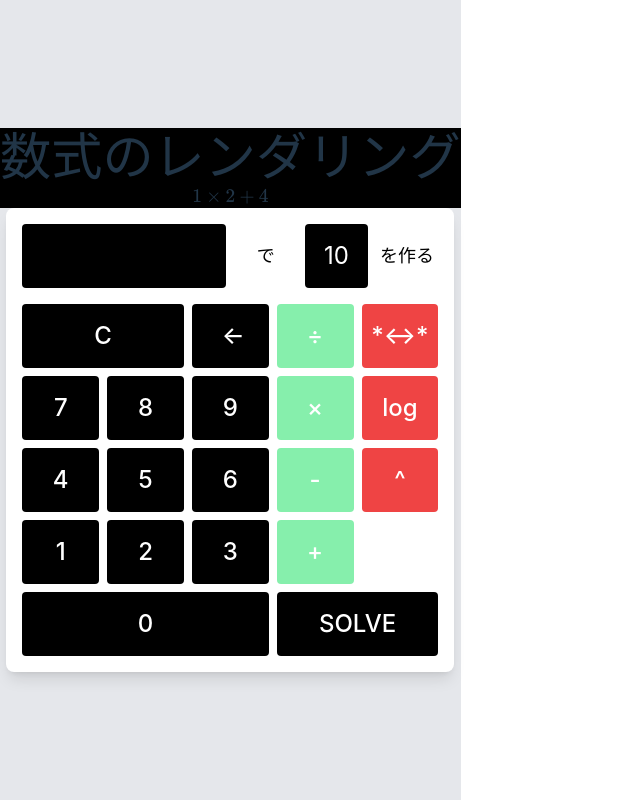
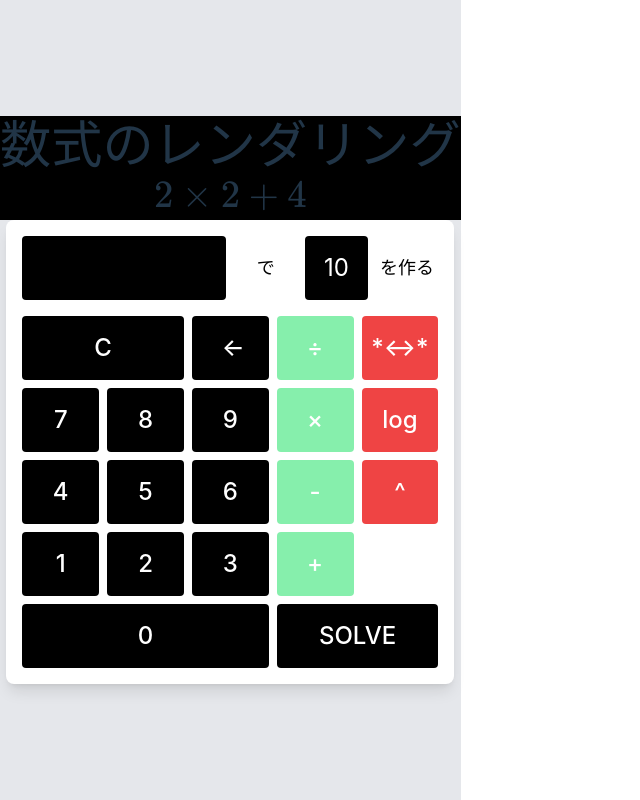
Before and after one commit to cijb-7724/make10_2.0, a React (Vite) app: page / in a window 1280 px wide. Shown: the whole page, without its empty margins (0-640 px from the left). Built offline with nearby package versions, Linux system fonts and the light colour scheme.

Commit message:
feat: texの表示，優先順位つきでカッコの有無を決める

```diff
--- a/src/App.tsx
+++ b/src/App.tsx
@@ -45,23 +45,42 @@ const App: React.FC = () => {
     setDisplayText("");
   };
 
-  const formula: FormulaNode = {
+  // 初期のFormulaNodeをuseStateで設定
+  const [formulaNode, setFormulaNode] = useState<FormulaNode>({
     operator: "add",
     left: {
       operator: "mul",
-      left: 1,
-      right: 2,
+      left: {
+        result: 2,
+      },
+      right: {
+        result: 2,
+      },
       result: 2,
     },
-    right: 4,
+    right: {
+      result: 4,
+    },
     result: 10,
+  });
+
+  // SOLVEボタンがクリックされたときの処理
+  const handleSolveClick = () => {
+    // solve関数で計算した新しいノードをformulaNodeに設定
+    const newFormulaNode = solve(displayText, buttonStates);
+    if (newFormulaNode !== null) {
+      setFormulaNode(newFormulaNode);
+      console.log(newFormulaNode);
+    } else {
+      console.log("解が見つかりませんでした");
+    }
   };
 
   return (
     <div className="flex flex-col items-center justify-center min-h-screen bg-gray-200 w-full">
       <div className="flex bg-black text-red items-center justify-center flex-col">
         <h1>数式のレンダリング</h1>
-        <FormulaRenderer formulaNode={formula} />
+        <FormulaRenderer formulaNode={formulaNode} />
       </div>
 
       <div className="p-4 bg-white rounded-lg shadow-lg w-full max-w-md">
@@ -110,10 +129,16 @@ const App: React.FC = () => {
               className="calc-button bg-black text-white text-2xl h-16 rounded flex items-center justify-center col-span-3"
               onClick={() => handleNumberClick("0")}
             >0</button>
+            {/* <button
+              className="calc-button bg-black text-white text-2xl h-16 rounded col-span-2"
+              onClick={() => solve(displayText, buttonStates)}
+            >SOLVE</button> */}
             <button
               className="calc-button bg-black text-white text-2xl h-16 rounded col-span-2"
-              onClick={() => solve(displayText, buttonStates)}
-            >SOLVE</button>
+              onClick={handleSolveClick}
+            >
+              SOLVE
+            </button>
           </div>
         </div>
       </div>
--- a/src/components/FormulaRenderer.tsx
+++ b/src/components/FormulaRenderer.tsx
@@ -20,7 +20,18 @@ const FormulaRenderer: React.FC<FormulaRendererProps> = ({ formulaNode }) => {
     }
   }, [formulaNode]);
 
-  return <div id="math-container" className="formula-container" />;
+  // return <div id="math-container" className="formula-container" />;
+  return (
+    <div
+      id="math-container"
+      className="formula-container"
+      style={{
+        fontSize: "2rem",
+        fontFamily: "'STIX Two Math', 'Times New Roman', serif"
+      }}
+    />
+  );
+
 };
 
 export default FormulaRenderer;
--- a/src/utils/convertToTex.ts
+++ b/src/utils/convertToTex.ts
@@ -1,34 +1,55 @@
 // src/utils/convertToTex.ts
 export type FormulaNode = {
   operator?: string;
-  left?: FormulaNode | number;
-  right?: FormulaNode | number;
+  left?: FormulaNode;
+  right?: FormulaNode;
   result: number;
 };
 
+// 演算子の優先順位を定義
+const precedence: { [key: string]: number } = {
+  "add": 1,
+  "sub": 1,
+  "mul": 2,
+  "div": 2,
+  "exp": 3,
+  "log": 3,
+};
+
 // TEX表現に変換する関数
-export function convertToTex(node: FormulaNode | number): string {
-  if (typeof node === "number") {
-    return node.toString();
-  }
+export function convertToTex(node: FormulaNode, parentPrecedence: number = 0): string {
+  if (node.operator === undefined) return node.result.toString();
+  if (!node) return "";
 
-  const left = node.left ? convertToTex(node.left) : "";
-  const right = node.right ? convertToTex(node.right) : "";
+  const currentPrecedence = precedence[node.operator];
 
+  // 左右のノードを再帰的に展開
+  const left = node.left ? convertToTex(node.left, currentPrecedence) : "";
+  const right = node.right ? convertToTex(node.right, currentPrecedence) : "";
+
+  // 括弧が必要な場合は括弧で囲む
+  const leftExpr = (node.left && node.left.operator && precedence[node.left.operator] < currentPrecedence)
+    ? `(${left})`
+    : left;
+  const rightExpr = (node.right && node.right.operator && precedence[node.right.operator] <= currentPrecedence)
+    ? `(${right})`
+    : right;
+
+  // TEXコードを演算子ごとに生成
   switch (node.operator) {
     case "add":
-      return `${left} + ${right}`;
+      return `${leftExpr} + ${rightExpr}`;
     case "sub":
-      return `${left} - ${right}`;
+      return `${leftExpr} - ${rightExpr}`;
     case "mul":
-      return `${left} \\times ${right}`;
+      return `${leftExpr} \\times ${rightExpr}`;
     case "div":
-      return `\\frac{${left}}{${right}}`;
+      return `\\frac{${leftExpr}}{${rightExpr}}`;
     case "exp":
-      return `{${left}}^{${right}}`;
+      return `{${leftExpr}}^{${rightExpr}}`;
     case "log":
-      return `\\log_{${left}}${right}`;
+      return `\\log_{${leftExpr}}${rightExpr}`;
     default:
-      return "";
+      return node.result.toString();
   }
 }
--- a/src/utils/solve.ts
+++ b/src/utils/solve.ts
@@ -13,23 +13,20 @@ export const solve = (displayText: string, buttonStates: boolean[]) => {
   if (buttonStates[3]) operations.push(log);
   if (buttonStates[5]) operations.push(exp);
 
-  if (!buttonStates[1]) parts.sort((a, b) => a-b);
-  let found = false;
+  if (buttonStates[1]) parts.sort((a, b) => a-b);
   do {
     let nodes: FormulaNode[] = parts.map(value => ({ result: value }));
     for (const combination of generateCombinations(n-1, operations)) {
       let resultNode = main(n, nodes, combination);
       if (resultNode) {
         console.log("復元された式:", buildFormula(resultNode));
-        found = true;
-        break;
+        return resultNode;
       }
     }
-    if (!buttonStates[1] || found) break;
+    if (!buttonStates[1]) break;
   } while(nextPermutation(parts));
-  if (!found) {
-    console.log("解が見つかりませんでした");
-  }
+
+  return null;
 };
 
 type FormulaNode = {
```
